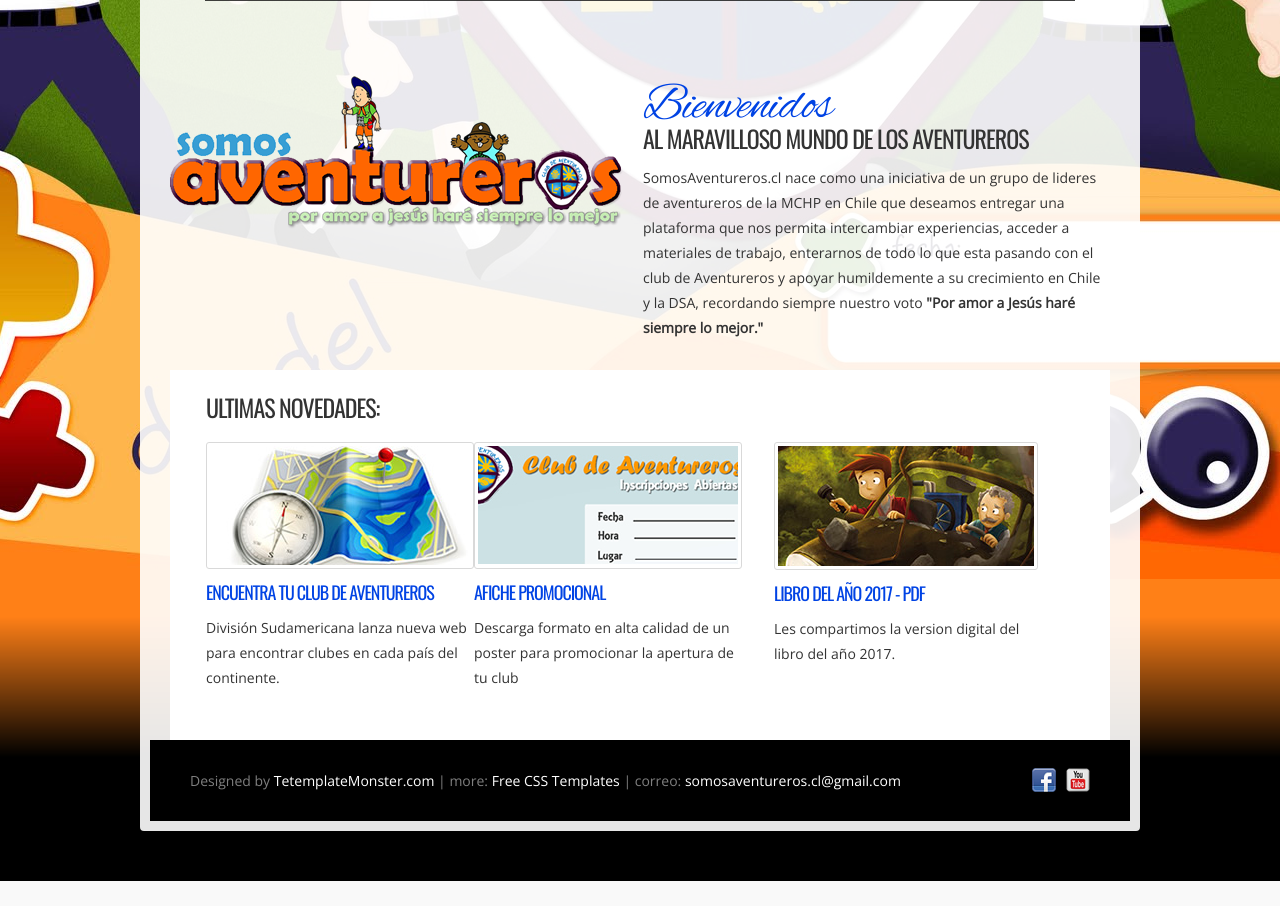
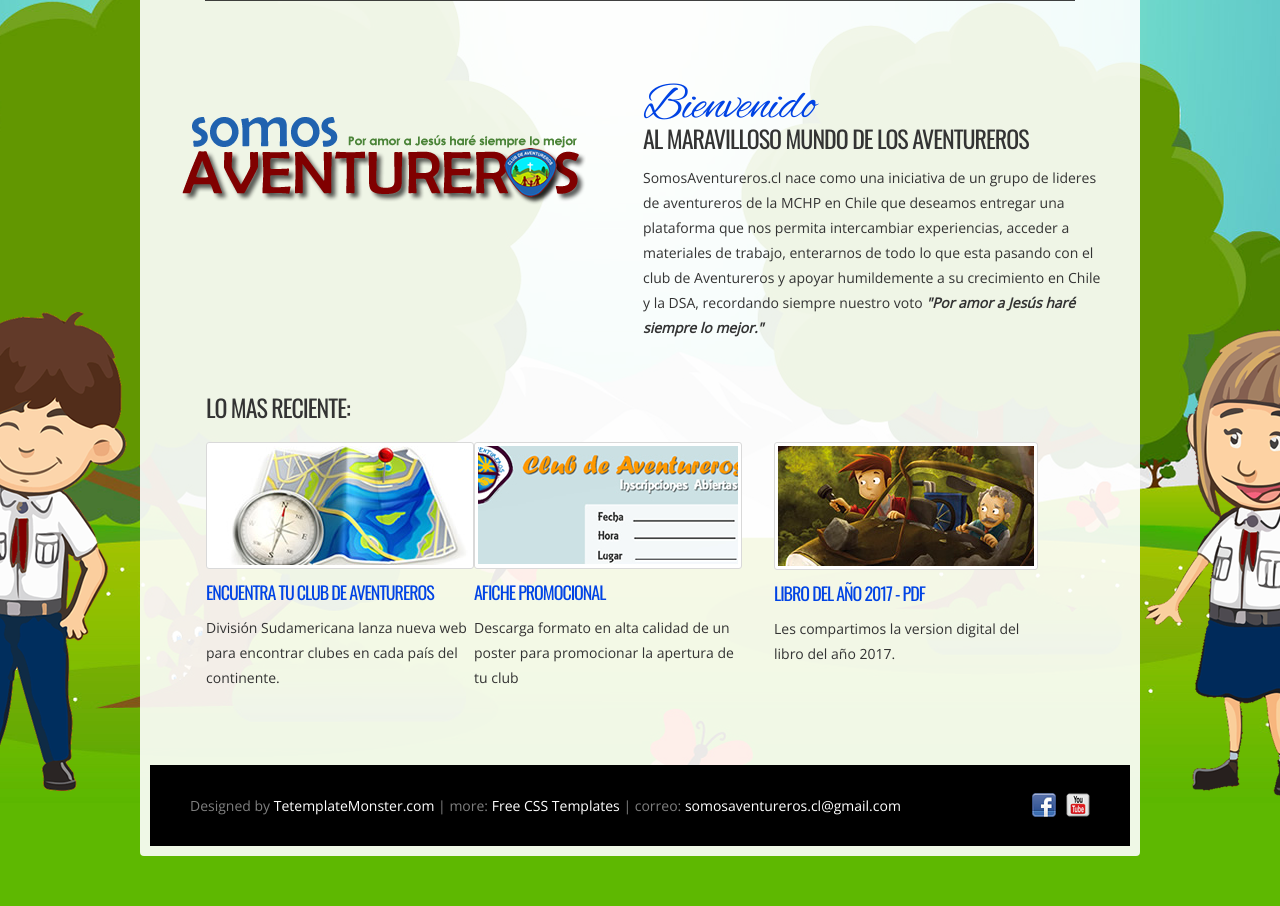
Before and after one commit to calitrunks/divingclub, a PHP site: page / in a window 1280 px wide. Shown: the part 490-1396 px from the top of the page. Before the commit the page ends 1371 px from the top, so only its background shows below. Run offline with PHP 8.4, Linux system fonts and the light colour scheme; some libraries are stand-ins or nearby versions.

Commit message:
cambio de look web v1.0

```diff
--- a/css/style.css
+++ b/css/style.css
@@ -138,7 +138,6 @@ h5 span {
 
 /*----- boxes -----*/
 .content-box {
-	background:#fff;
 	padding:22px 36px 25px 36px;
 	margin:0 10px;
 }
--- a/footer.php
+++ b/footer.php
@@ -1,7 +1,8 @@
+<br>
 <footer>
       <div class="copyright">Designed by <a target="_blank" href="http://www.templatemonster.com/">TetemplateMonster.com</a>  | more: <a href="http://www.csstemplatesfree.org">Free CSS Templates</a> | correo: <a href="#">somosaventureros.cl@gmail.com</a></div>
       <ul class="social-list">
         <li><a target="_blank" href="https://www.facebook.com/pages/Somos-Aventureros/1605001029758668?fref=ts"><img src="images/soc-icon-2.png" alt=""></a></li>
-        <li><a href="#"><img src="images/soc-icon-3.png" alt=""></a></li>
+        <li><a href="https://www.youtube.com/channel/UCCT-W0vlN7tKAMkIsruK83w"><img src="images/soc-icon-3.png" alt=""></a></li>
       </ul>
 </footer>
--- a/index.php
+++ b/index.php
@@ -72,18 +72,18 @@ Constructores, Manos Ayudadoras, Materiales para el Club de Aventureros"/>
     <section id="content">
       <div class="container_12">
         <article class="a1">
-          <div class="wrapper"> <img src="images/page1-img1.png" alt="" class="img-indent">
+            <div class="wrapper"> <img src="images/page1-img1.png" alt="" class="img-indent">
             <div class="extra-wrap">
+              <h3> <span class="welcome">Bienvenido</span> AL MARAVILLOSO MUNDO DE LOS AVENTUREROS </h3>
+              <p class="p1">SomosAventureros.cl nace como una iniciativa de un grupo de lideres de aventureros de la MCHP en Chile que deseamos entregar una plataforma que nos permita intercambiar experiencias, acceder a materiales de trabajo, enterarnos de todo lo que esta pasando con el club de Aventureros y apoyar humildemente a su crecimiento en Chile y la DSA, recordando siempre nuestro voto <b><i>"Por amor a Jesús haré siempre lo mejor."</i></b> </p>
               <!--Inicio Like Facebook-->
               <div class="fb-like" data-href="https://www.facebook.com/Somos-Aventureros-1605001029758668/?fref=ts" data-layout="standard" data-action="like" data-show-faces="true" data-share="true"></div>
               <!--Fin Like Facebook-->
-              <h3> <span class="welcome">Bienvenidos</span> AL MARAVILLOSO MUNDO DE LOS AVENTUREROS </h3>
-              <p class="p1">SomosAventureros.cl nace como una iniciativa de un grupo de lideres de aventureros de la MCHP en Chile que deseamos entregar una plataforma que nos permita intercambiar experiencias, acceder a materiales de trabajo, enterarnos de todo lo que esta pasando con el club de Aventureros y apoyar humildemente a su crecimiento en Chile y la DSA, recordando siempre nuestro voto <b>"Por amor a Jesús haré siempre lo mejor."</b> </p>
             </div>
           </div>
         </article>
         <article class="content-box">
-          <h3 class="hp-1">Ultimas Novedades:</h3>
+          <h3 class="hp-1">Lo mas reciente:</h3>
           <div class="wrapper">
             <div class="col-2">
               <figure class="img-box"> <img src="images/page1-img4.jpg" alt=""> </figure>
--- a/menu.php
+++ b/menu.php
@@ -35,7 +35,7 @@
               <li> <a href="castorcitos-manual-admnistrativo.php">Manual Administrativo</a></li>
             </ul>
           </li>
-          <!-- <li> <a href="nuestro-equipo.php">Nuestro Equipo</a></li> -->
+          <li> <a href="nuestro-equipo.php">Nuestro Equipo</a></li>
           <li> <a href="recursos-para-el-club-de-aventureros.php">Recursos</a>
              <ul>
               <li><a href="recursos-para-el-club-de-aventureros-liderazgo.php">Liderazgo</a></li>
```
Also changed, not shown: images/body-bg2.png, images/page1-img1.png.
